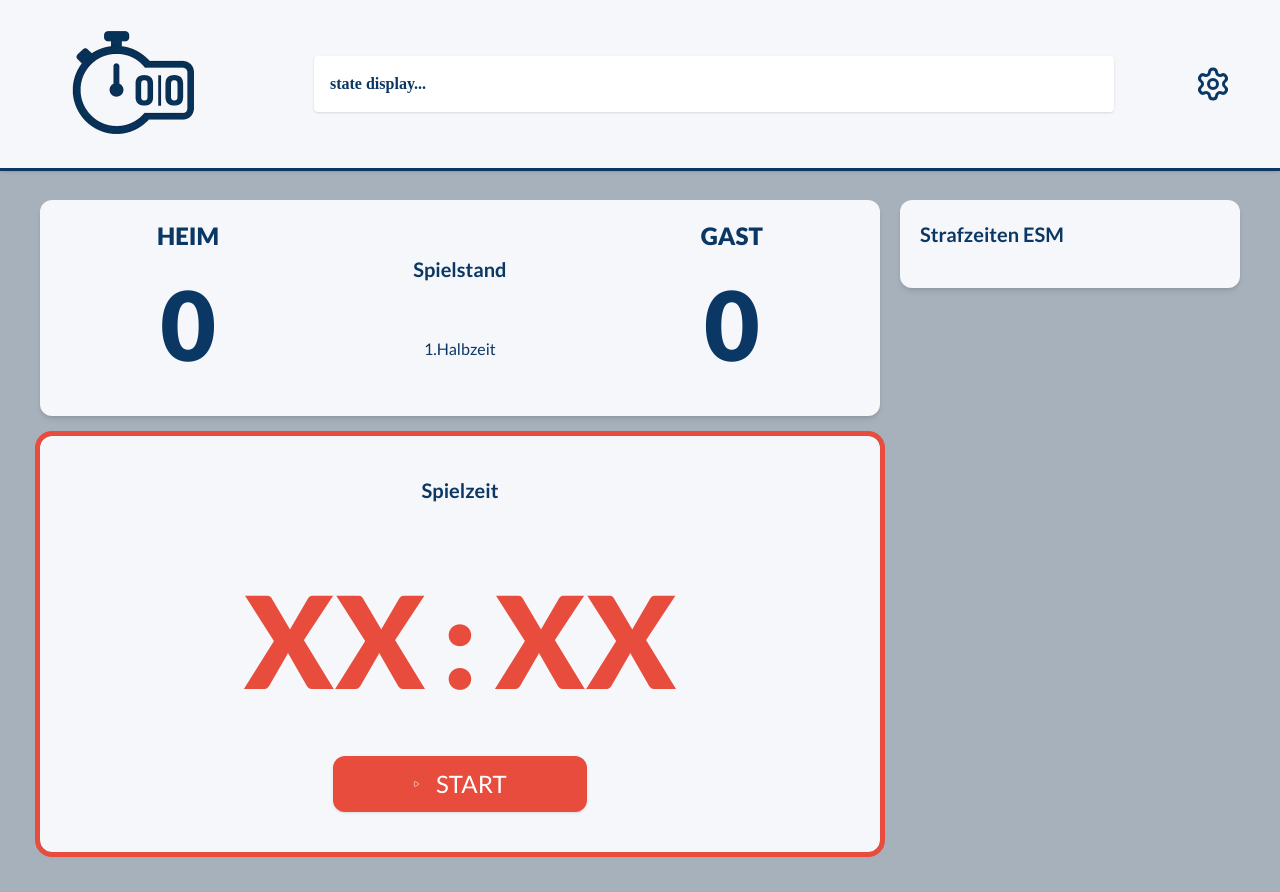
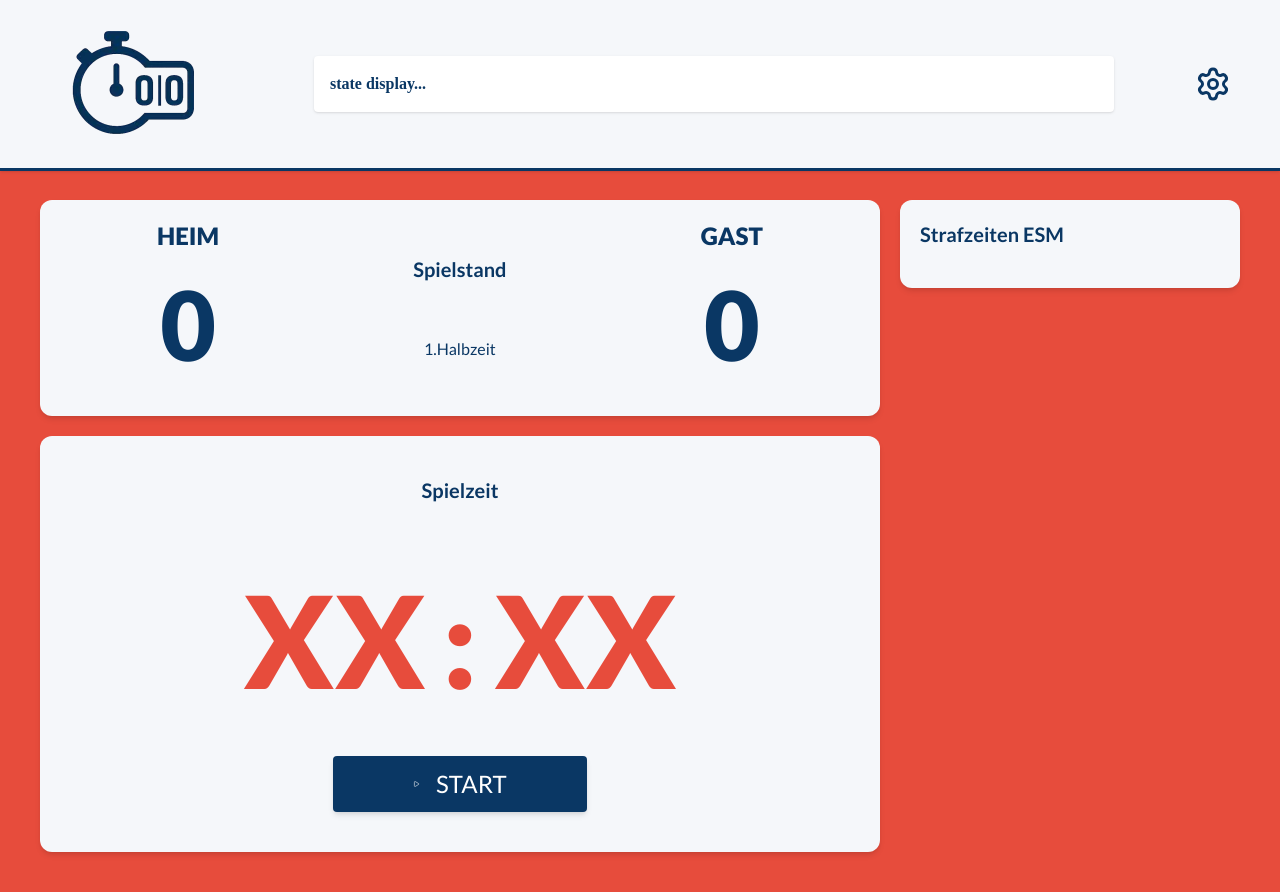
Before and after one commit to GittyX3b/tisco-matchdesk, a React (Vite) app in the folder frontend/: page / in a window 1280 px wide. Built offline with nearby package versions, Linux system fonts and the light colour scheme; a web font is replaced by a local one.

Commit message:
changes look and feel timer on/off

```diff
--- a/frontend/src/App.jsx
+++ b/frontend/src/App.jsx
@@ -11,22 +11,23 @@ const App = () => {
   const [configVisible, setConfigVisibility] = useState(false);
   const [data, setData] = useState(initialData);
 
-  const [timeOn, setTime] = useState(false);
-
+  const [matchTimeOn, setMatchTime] = useState(false);
   useEffect(() => {
-    const timer = setInterval(() => {
-      if (timeOn) console.log("timer");
+    const matchtimer = setInterval(() => {
+      if (matchTimeOn) console.log("matchtime");
     }, 1000);
 
     return () => {
-      clearInterval(timer);
+      clearInterval(matchtimer);
     };
-  }, [timeOn]);
+  }, [matchTimeOn]);
 
   return (
     <div
       id="wrapper"
-      className="bg-tisco-gray flex min-h-screen w-full flex-col items-center"
+      className={`flex min-h-screen w-full flex-col items-center ${
+        matchTimeOn ? "bg-tisco-gray" : "bg-tisco-red"
+      }`}
     >
       <Header setConfigVisibility={setConfigVisibility} />
       <main
@@ -35,7 +36,7 @@ const App = () => {
       >
         <section id="main-left" className="flex w-[70%] flex-col gap-5">
           <ScoreBoard data={data} />
-          <TimerBoard timeOn={timeOn} setTime={setTime} />
+          <TimerBoard matchTimeOn={matchTimeOn} setMatchTime={setMatchTime} />
         </section>
         <section id="main-right" className="flex h-min grow">
           <PenaltyBoard />
--- a/frontend/src/components/ConfigModal.jsx
+++ b/frontend/src/components/ConfigModal.jsx
@@ -146,12 +146,12 @@ export const ConfigModal = ({ isVisible, setVisibility, data, setData }) => {
         <div className="flex w-full justify-between gap-5">
           <button
             onClick={handleReset}
-            className="border-tisco-navy text-tisco-red hover:bg-tisco-red w-50 cursor-pointer rounded px-5 py-2 hover:text-white hover:shadow"
+            className="button text-tisco-red hover:bg-tisco-red w-50 px-5 py-2 hover:text-white hover:shadow"
           >
             Löschen
           </button>
           <button
-            className="bg-tisco-green w-100 cursor-pointer rounded px-5 py-2 shadow"
+            className="button bg-tisco-green w-100 cursor-pointer rounded px-5 py-2 shadow"
             onClick={() => setVisibility(false)}
           >
             Schliessen
--- a/frontend/src/components/TimerBoard.jsx
+++ b/frontend/src/components/TimerBoard.jsx
@@ -1,10 +1,8 @@
 import { Pause, Play } from "lucide-react";
 
-export const TimerBoard = ({ timeOn, setTime }) => {
+export const TimerBoard = ({ matchTimeOn, setMatchTime }) => {
   return (
-    <article
-      className={`${!timeOn && "outline-tisco-red rounded-xl outline-5"}`}
-    >
+    <article>
       <div
         id="timer-container"
         className="flex w-full flex-col items-center justify-start p-5"
@@ -12,7 +10,7 @@ export const TimerBoard = ({ timeOn, setTime }) => {
         <h2>Spielzeit</h2>
         <div
           id="match-time"
-          className={`flex w-4/6 justify-evenly p-5 font-[Lato-Black] text-[8rem] ${timeOn ? "text-tisco-green" : "text-tisco-red"}`}
+          className={`flex w-4/6 justify-evenly p-5 font-[Lato-Black] text-[8rem] ${matchTimeOn ? "text-tisco-green" : "text-tisco-red"}`}
         >
           <span>XX</span>
           <span>:</span>
@@ -21,11 +19,11 @@ export const TimerBoard = ({ timeOn, setTime }) => {
         <div className="grid w-full grid-cols-3">
           <div></div>
           <button
-            onClick={() => setTime(!timeOn)}
-            className={`flex cursor-pointer items-center justify-center rounded-xl px-20 py-3 text-2xl text-white shadow ${!timeOn ? "bg-tisco-red" : "bg-tisco-navy"}`}
+            onClick={() => setMatchTime(!matchTimeOn)}
+            className="button button-matchtime"
           >
-            {!timeOn ? <Play /> : <Pause />}
-            <span className="pl-4">{!timeOn ? "START" : "STOP"}</span>
+            {!matchTimeOn ? <Play /> : <Pause />}
+            <span className="pl-4">{!matchTimeOn ? "START" : "STOP"}</span>
           </button>
           <div></div>
         </div>
--- a/frontend/src/js/data.js
+++ b/frontend/src/js/data.js
@@ -13,3 +13,11 @@ export const initialData = {
   match_period_duration: 15, // duration in minutes of 1 period
   match_period_active: 1, // counter for current match
 };
+
+/**
+ * initial set for matchtime
+ */
+
+export const initialMatchTime = {
+  isRunning: false,
+};
--- a/frontend/src/main.css
+++ b/frontend/src/main.css
@@ -41,3 +41,10 @@ h1 {
 h2 {
   @apply pb-5 font-[Lato-Bold] text-xl font-bold;
 }
+
+.button {
+  @apply active:outline-tisco-navy active:text-tisco-navy flex cursor-pointer items-center justify-center rounded shadow-md active:scale-99 active:bg-white active:shadow active:outline-2;
+}
+.button-matchtime {
+  @apply bg-tisco-navy px-20 py-3 text-2xl text-white;
+}
```
